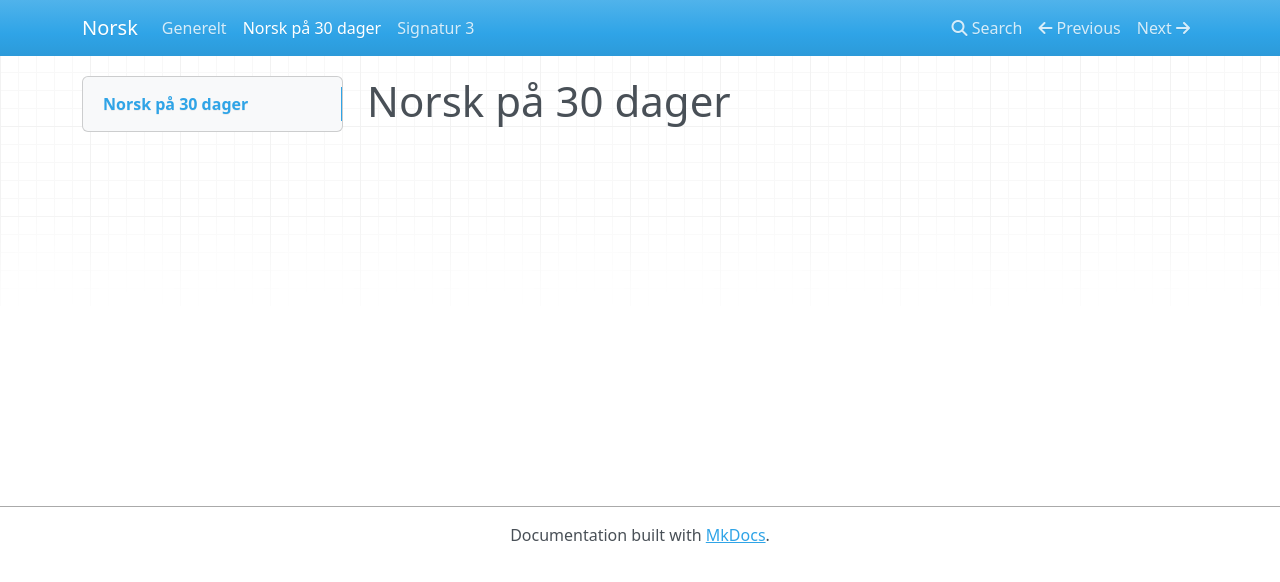
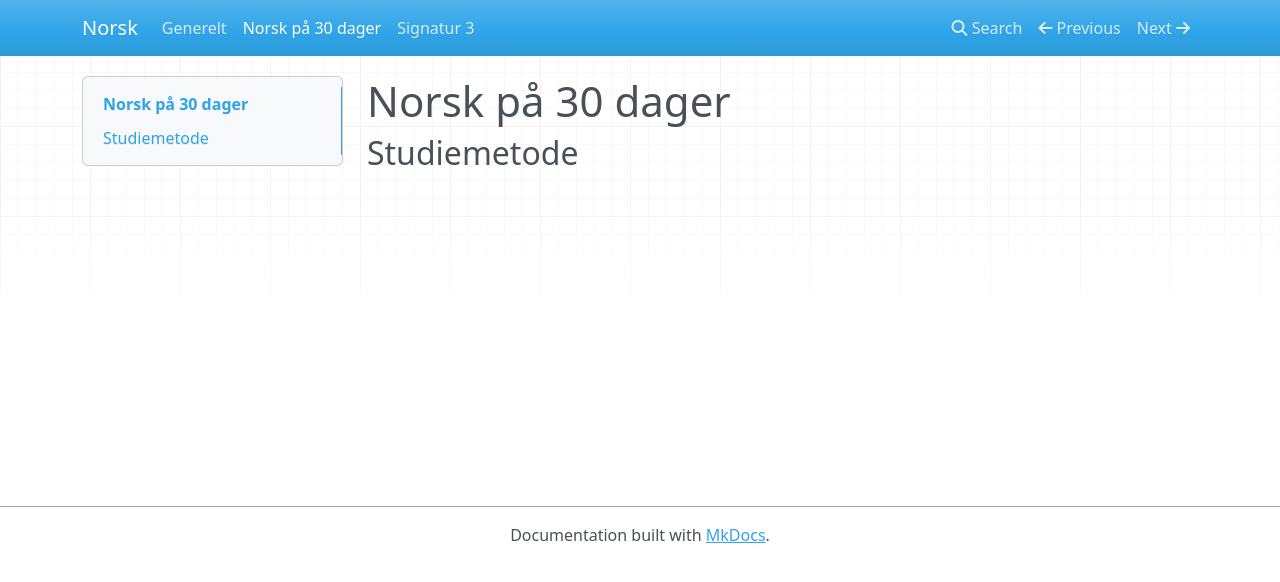
Before and after one commit to longegg/norsk, an MkDocs documentation site: the page built from docs/30-dager.md, in a window 1280 px wide. Shown: the top 582 px of the page. Built offline with MkDocs 1.6.1, drawn with Linux system fonts in a browser that asks for light colours; nearby versions of some CDN libraries.

Commit message:
Minor text edits.

```diff
--- a/docs/30-dager.md
+++ b/docs/30-dager.md
@@ -1 +1,3 @@
 # Norsk på 30 dager
+
+## Studiemetode
```
Also changed, not shown: docs/signatur3.md (line endings or trailing spaces).
